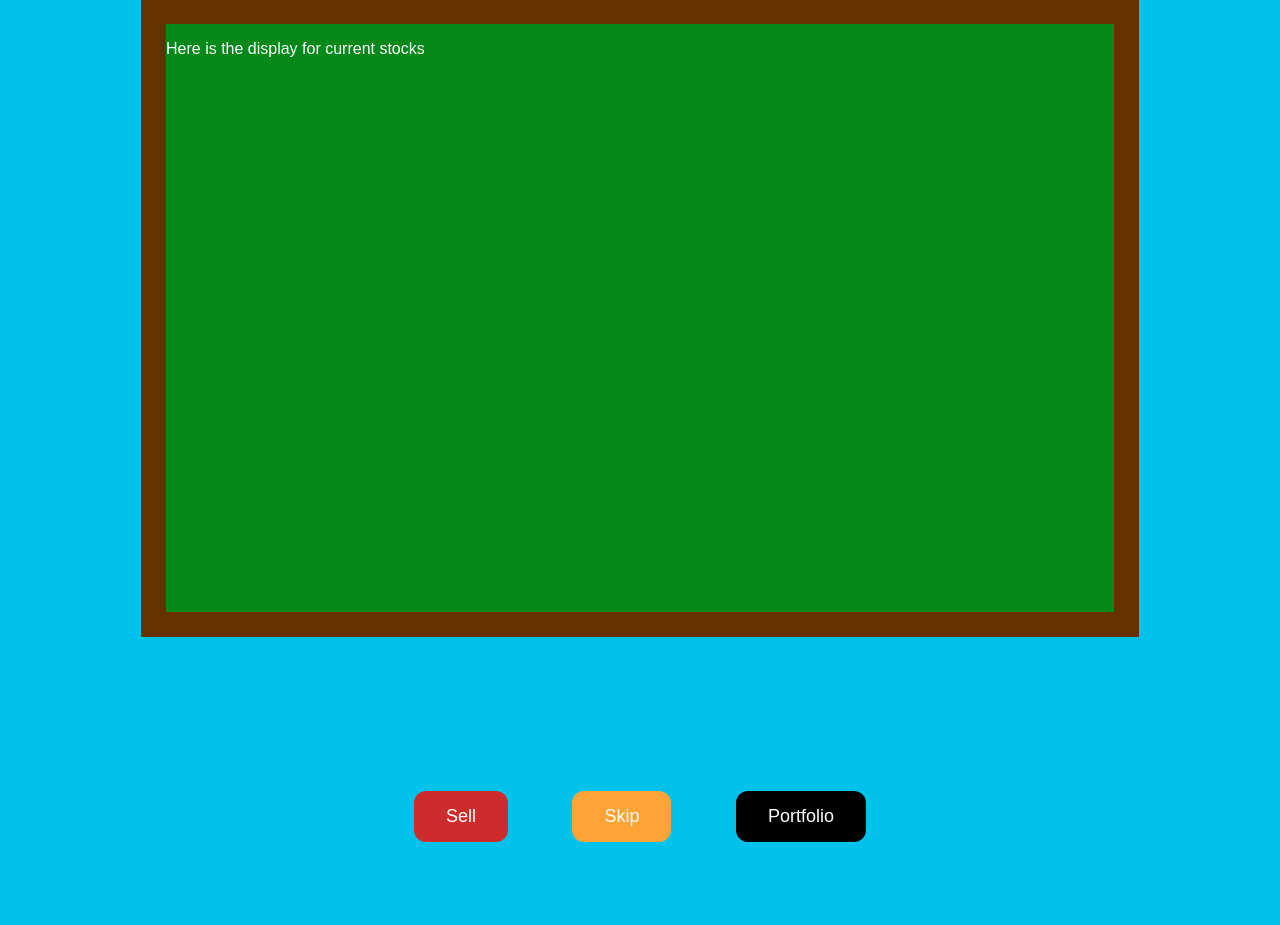
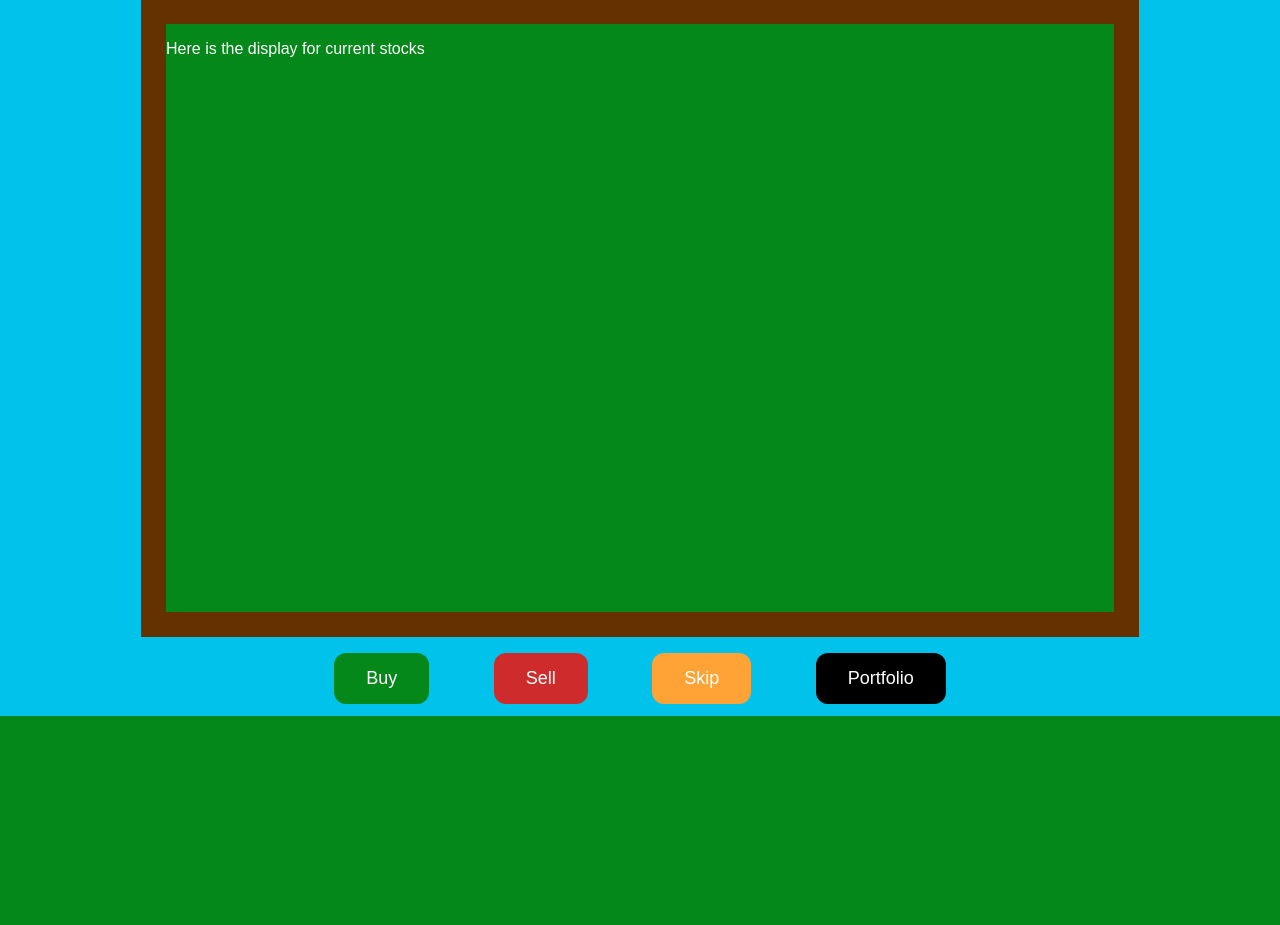
Before and after one commit to Vannicked/PlayGroundTradingWeb, a Django app: page /game/ in a window 1280 px wide. Shown: the part 91-1016 px from the top of the page. After the commit the page ends 807 px from the top, so only its background shows below. Run offline with Django 5.2, Linux system fonts and the light colour scheme.

Commit message:
updated game buttons and ids

```diff
--- a/pages/static/pages/style.css
+++ b/pages/static/pages/style.css
@@ -46,13 +46,13 @@ a:visited {
     margin: auto;
 }
 
-.pages {
+#pages {
     position: relative;
     font-size: 24px;
     padding-bottom: 1%;
 }
 
-.homeScreen {
+#homeScreen {
     margin-right: 2%;
     margin-left: 2%;
     position: relative;
@@ -60,7 +60,7 @@ a:visited {
     font-size: 60px;
 }
 
-.marketScreen {
+#marketScreen {
     border: rgb(102, 49, 0);
     border-width: 25px;
     border-style: solid;
@@ -84,31 +84,35 @@ button {
     border-radius: 12px;
 }
 
-.buybutton {
+#buybutton {
     background-color: #038819;
     position: relative;
     z-index: 1;
+    visibility: visible;
 }
 
-.sellbutton {
+#sellbutton {
     background-color: #CE2C2C;
     position: relative;
     z-index: 1;
+    visibility: visible;
 }
 
-.skipbutton {
+#skipbutton {
     background-color: #FFA336;
     position: relative;
     z-index: 1;
+    visibility: visible;
 }
 
-.portfolioButton {
+#portfolioButton {
     background-color: black;
     position: relative;
     z-index: 1;
+    visibility: visible;
 }
 
-.turnOptions {
+#turnOptions {
     margin: auto;
     text-align: center;
     position: relative;
@@ -116,14 +120,14 @@ button {
     padding-top: 1%;
 }
 
-.buying {
-    position: relative;
-    z-index: 2;
-    visibility: hidden;
+#buying {
+    position: absolute;
+    top: 0;
+    right: 475;
 }
 
-.selling {
-    position: relative;
-    z-index: 2;
-    visibility: hidden;
+#selling {
+    position: absolute;
+    top: 0;
+    right: 400;
 }
--- a/pages/templates/pages/game.html
+++ b/pages/templates/pages/game.html
@@ -1,47 +1,47 @@
 <!-- pages/templates/pages/game.html -->
 {% load static %}
 
+<head>
+    <title>Game</title>
     <link rel="stylesheet" href = "{% static 'pages/style.css' %}">
-
-<head>
     <script src="{% static 'pages/functions.js' %}"></script>
 </head>
 
 <body>
-    <div class = "pages">
-        <a href="/" class="homeScreen">Playground Trading</a>
+    <div id="pages">
+        <a href="/" id="homeScreen">Playground Trading</a>
         <a href = "/game" style="margin-right: 2%; margin-left: 2%; text-align: right;">Game</a>
         <a href = "/education" style="margin-right: 2%; margin-left: 2%; text-align: right;">Education</a>
         <a href = "/about" style="margin-right: 2%; margin-left: 2%; text-align: right;">About Us</a>
     </div>
 
-    <div class="game">
+    <div id="game">
 
-        <div class="marketScreen">
+        <div id="marketScreen">
             <p>Here is the display for current stocks</p>
         </div>
 
-        <div class="turnOptions">
-            <div class="buttons">
-                <div class="buying">
-                    <button class = "buybutton" type="button" onclick="buy()">Buy</button>
+        <div id="turnOptions">
+            <button id = "buybutton" type="button" onclick="buy()">Buy</button>
+            <button id = "sellbutton" type="button" onclick="sell()">Sell</button>
+            <button id = "skipbutton" type="button" onclick="skip()">Skip</button>
+            <button id = "portfolioButton" type="button" onclick="portfolio()">Portfolio</button>
 
-                    <form class = "buying" id="buyStock" action="/game/" method="post">
+            <div id="buying">
+                <form id="buyStock" style="display: none;" action="/game/" method="post">
                     {% csrf_token %}
                     {{ buying }}
                     <input type="submit" value="Submit">
                 </form>
             </div>
-                <button class = "sellbutton" type="button" onclick="sell()">Sell</button>
-                <button class = "skipbutton" type="button" onclick="skip()">Skip</button>
-                <button class = "portfolioButton" type="button" onclick="portfolio()">Portfolio</button>
-            </div>
 
-            <form class = "selling" id="sellStock" action="/game/" method="post">
+            <div id="selling">
+                <form id = "sellStock" style="display: none;" action="/game/" method="post">
                     {% csrf_token %}
                     {{ selling }}
                     <input type="submit" value="Submit">
                 </form>
             </div>
         </div>
+    </div>
 </body>
```
Also changed, not shown: pages/static/pages/functions.js (+24 -3 lines), pages/templates/pages/about.html (+4 -3 lines), pages/templates/pages/education.html (+4 -3 lines). Lines whose indentation alone changed are shown as unchanged.
